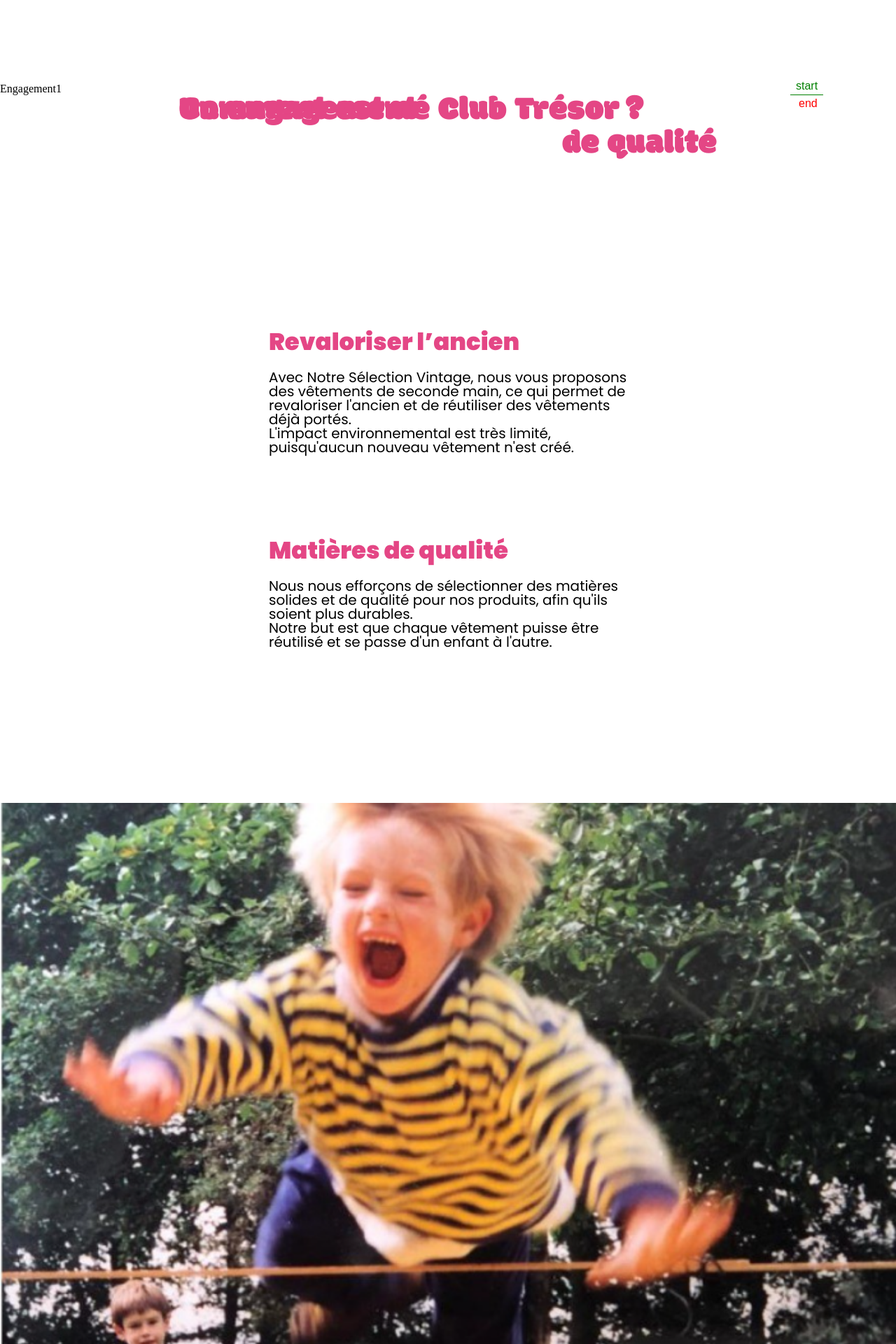
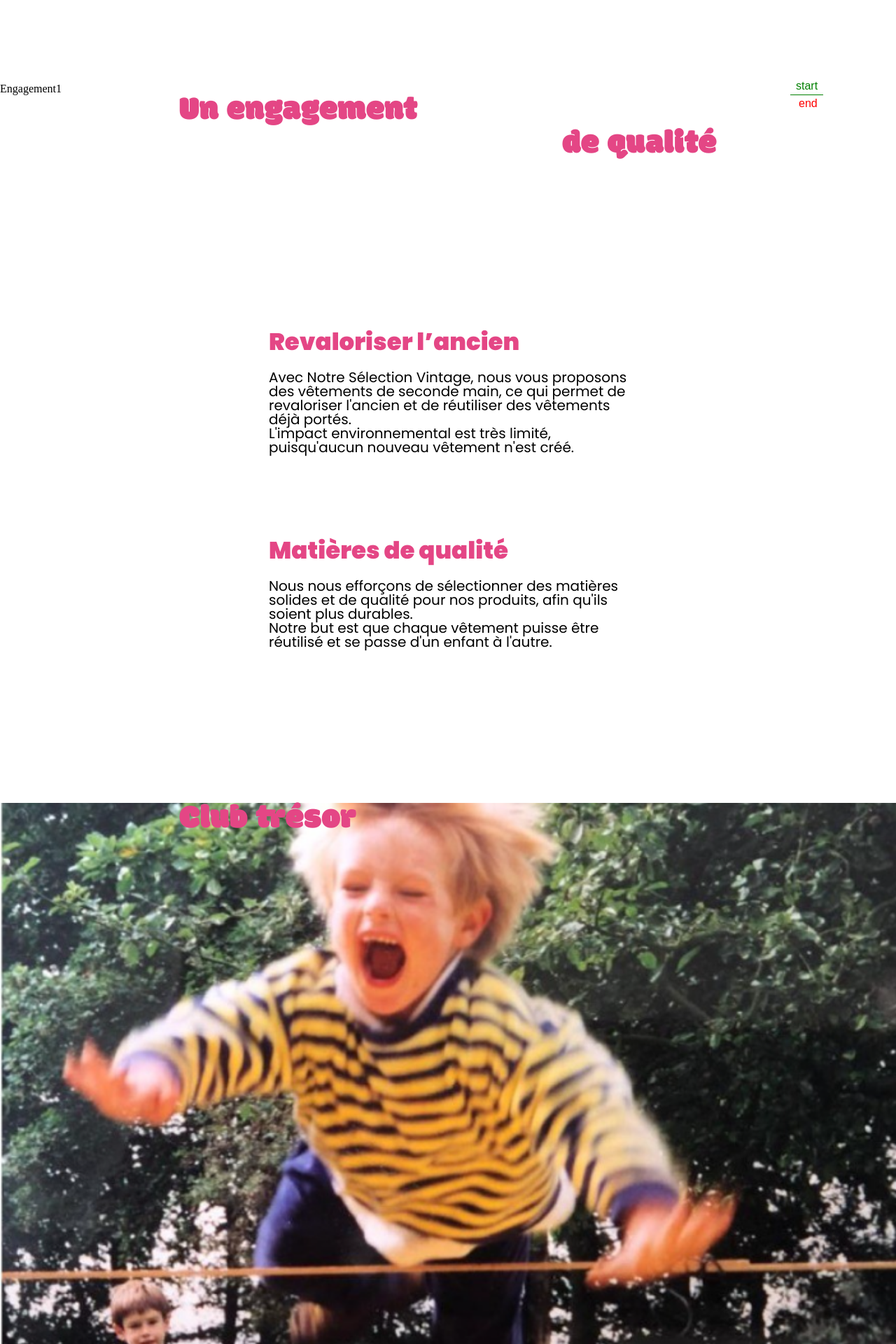
Before and after one commit to ccadran/club-tresor, a Next.js app: page / in a window 1280 px wide. Shown: the part 5640-7560 px from the top of the page at 70% size. Built offline with nearby package versions, Linux system fonts and the light colour scheme.

Commit message:
start history anim

```diff
--- a/src/app/components/Engagement2/Engagement2.jsx
+++ b/src/app/components/Engagement2/Engagement2.jsx
@@ -49,16 +49,15 @@ export default function Engagement2() {
           </p>
         </div>
       </div>
-
-      <div className={styles.imgContainer}>
-        <img src="/images/illu.png" alt="" />
+      <div className={styles.historyTransition}>
+        <div className={styles.imgContainer}>
+          <img src="/images/illu.png" alt="" />
+        </div>
+        <div className={styles.history}>
+          <h3>Club trésor</h3>
+        </div>
       </div>
-      <div className={styles.space}>
-        <h4>test</h4>
-      </div>
-      <div className={styles.history}>
-        <h3>Comment est né Club Trésor ?</h3>
-      </div>
+      <div className={styles.space}></div>
     </div>
   );
 }
--- a/src/app/components/Engagement2/engagement2.module.scss
+++ b/src/app/components/Engagement2/engagement2.module.scss
@@ -27,29 +27,30 @@
       }
     }
   }
-
-  .imgContainer {
-    width: 100%;
+  .historyTransition {
     height: 100vh;
     position: sticky;
     top: 0;
-    img {
+    width: 100%;
+    .imgContainer {
+      height: 100%;
       width: 100%;
+      img {
+        width: 100%;
+        height: 100%;
+        object-fit: cover;
+      }
+    }
+    .history {
       height: 100%;
-      object-fit: cover;
+      width: 100%;
+      position: absolute;
+      top: 0;
     }
   }
   .space {
-    // min-height: 100vh;
+    min-height: 100vh;
     position: sticky;
     top: 0;
-    h4 {
-      padding-bottom: 200vh;
-    }
   }
 }
-.history {
-  display: flex;
-  position: absolute;
-  top: 0;
-}
```
